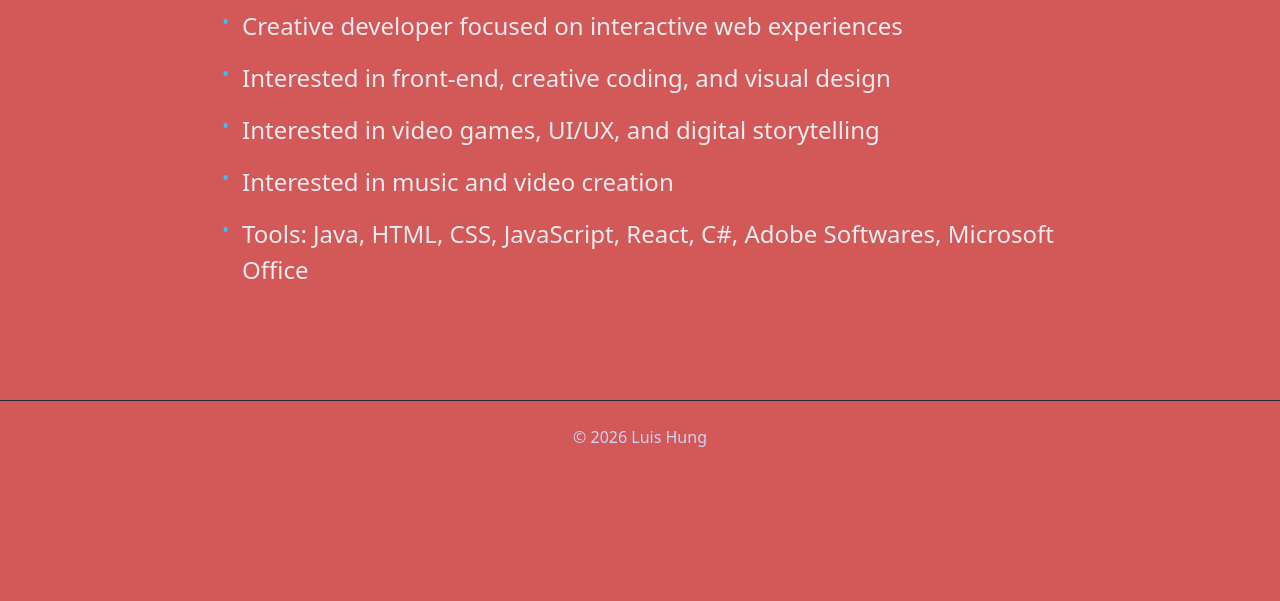
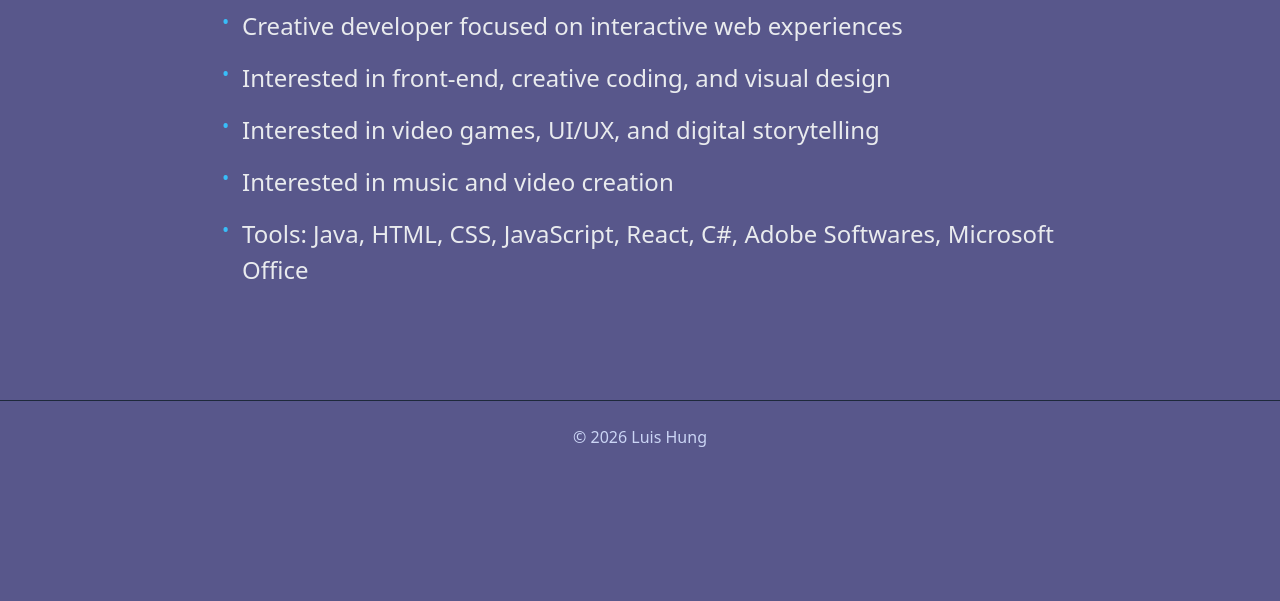
Before and after one commit to Ssiul003/newportfolio, a plain HTML site: page index.html in a window 1280 px wide. Shown: the part 199-800 px from the top of the page. Drawn offline with Linux system fonts and the light colour scheme.

Commit message:
changed background color

```diff
--- a/styles.css
+++ b/styles.css
@@ -7,7 +7,7 @@
 }
 
 body {
-  background: #bd0404a9;
+  background: #040350a9;
   color: #e9ebee;
   min-height: 100vh;
 }
```
